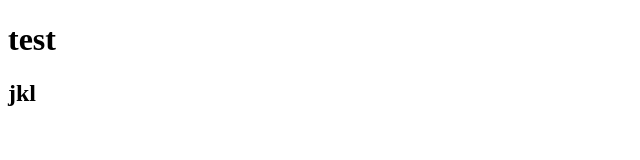
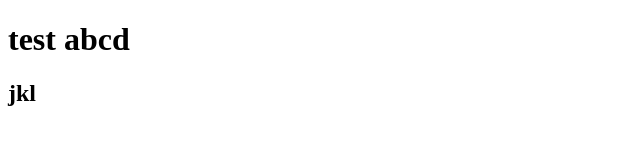
Before and after one commit to hanwenma/GitOperate, a plain HTML site: page index.html in a window 1280 px wide. Shown: the whole page, without its empty margins (0-640 px from the left). Drawn offline with nearby package versions, Linux system fonts and the light colour scheme.

Commit message:
feat: add abcd

```diff
--- a/index.html
+++ b/index.html
@@ -8,7 +8,7 @@
     <script src="https://cdn.jsdelivr.net/npm/vue@2/dist/vue.js"></script>
   </head>
   <body>
-    <h1>test</h1>
+    <h1>test abcd</h1>
     <h2>jkl</h2>
   </body>
 </html>
```
